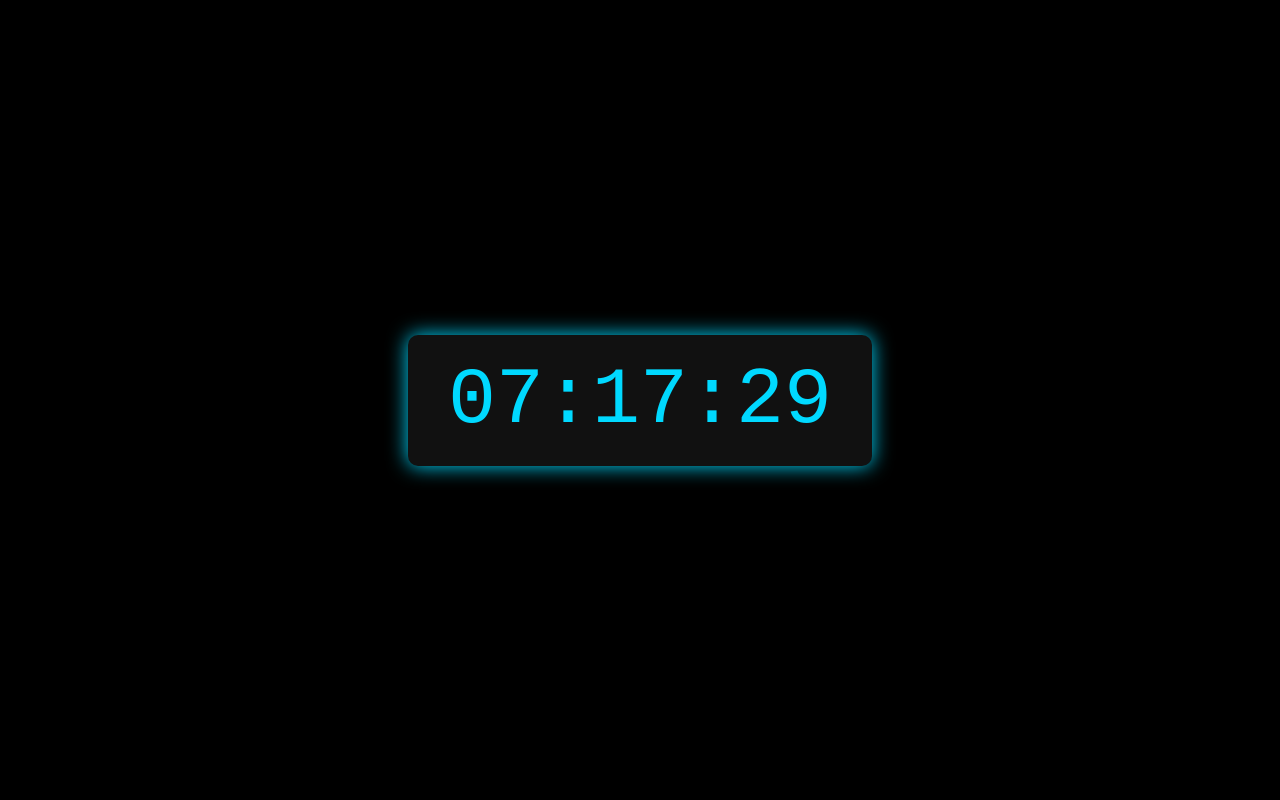
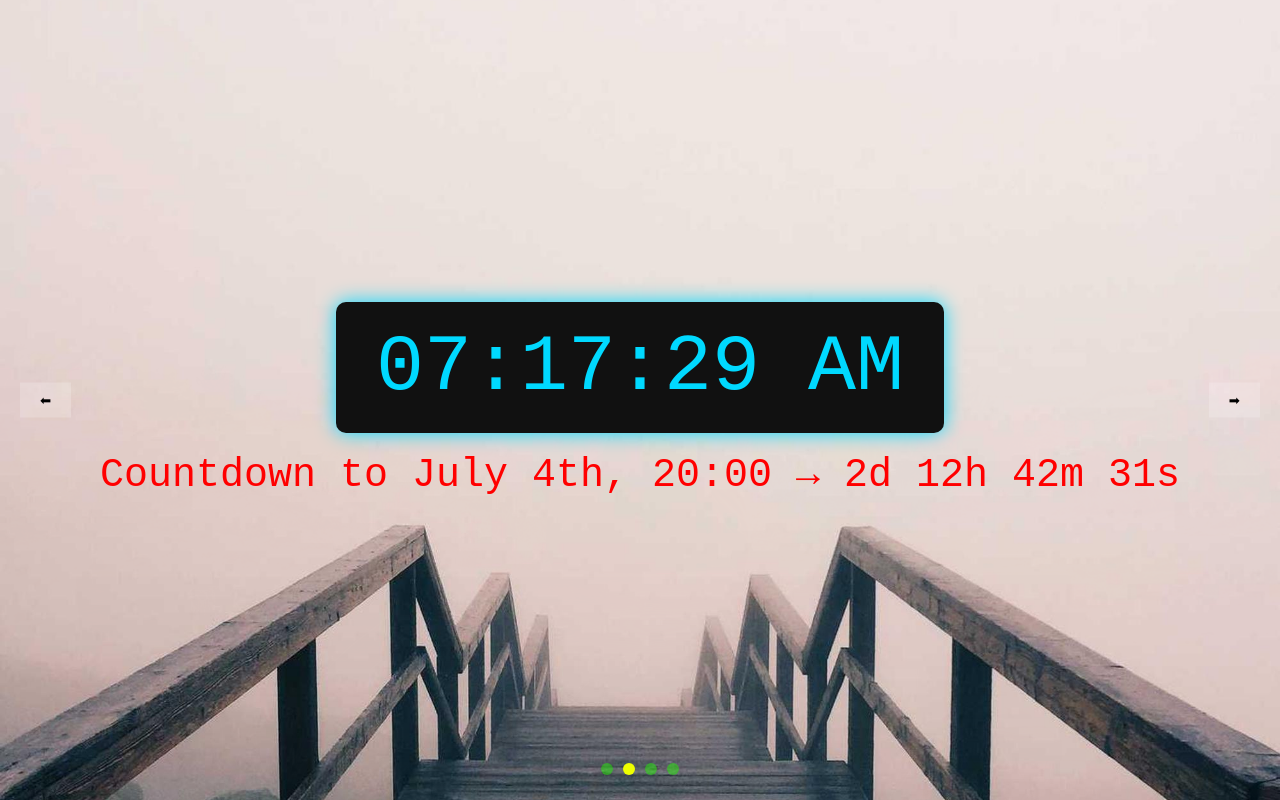
Before and after one commit to ssabanadze0/davaleba_20, a plain HTML site: page index.html in a window 1280 px wide. Drawn offline with Linux system fonts and the light colour scheme.

Commit message:
fineshed mostly

```diff
--- a/app.js
+++ b/app.js
@@ -5,16 +5,117 @@ function updateClock() {
   let minutes = now.getMinutes();
   let seconds = now.getSeconds();
 
-  // Pad single digits with leading zero
+  const ampm = hours >= 12 ? "PM" : "AM";
+
+  hours = hours % 12;
+  hours = hours === 0 ? 12 : hours;
+
   hours = hours < 10 ? "0" + hours : hours;
   minutes = minutes < 10 ? "0" + minutes : minutes;
   seconds = seconds < 10 ? "0" + seconds : seconds;
 
-  const timeString = `${hours}:${minutes}:${seconds}`;
+  const timeString = `${hours}:${minutes}:${seconds} ${ampm}`;
 
   document.getElementById("clock").textContent = timeString;
 }
 
-// Run immediately, then every second
 updateClock();
 setInterval(updateClock, 1000);
+
+/////
+function updateCountdown() {
+  const now = new Date();
+  //July 4, 2025 at 20:00
+  const target = new Date("2025-07-04T20:00:00");
+
+  const diff = target - now;
+
+  if (diff <= 0) {
+    document.getElementById("countdown").textContent = "Countdown finished!";
+    return;
+  }
+
+  const days = Math.floor(diff / (1000 * 60 * 60 * 24));
+  const hours = Math.floor((diff / (1000 * 60 * 60)) % 24);
+  const minutes = Math.floor((diff / (1000 * 60)) % 60);
+  const seconds = Math.floor((diff / 1000) % 60);
+
+  const countdownString = `${days}d ${hours}h ${minutes}m ${seconds}s`;
+
+  document.getElementById(
+    "countdown"
+  ).textContent = `Countdown to July 4th, 20:00 → ${countdownString}`;
+}
+
+updateCountdown();
+setInterval(updateCountdown, 1000);
+////
+
+const slides = document.querySelectorAll(".slide-item");
+const pgnWrapper = document.querySelector(".pgn-btns");
+let activeSlide = 0;
+
+slides.forEach(() => {
+  const btn = document.createElement("button");
+  pgnWrapper.appendChild(btn);
+});
+
+const btns = document.querySelectorAll(".pgn-btns button");
+
+function renderActiveSlide() {
+  slides.forEach((slide, index) => {
+    slide.classList.toggle("active", index === activeSlide);
+  });
+
+  btns.forEach((btn, index) => {
+    btn.classList.toggle("active", index === activeSlide);
+  });
+}
+
+function renderNextSlide() {
+  activeSlide = (activeSlide + 1) % slides.length;
+  renderActiveSlide();
+}
+
+function renderPrevSlide() {
+  activeSlide = (activeSlide - 1 + slides.length) % slides.length;
+  renderActiveSlide();
+}
+
+let interval = setInterval(renderNextSlide, 5000);
+
+function resetInterval() {
+  clearInterval(interval);
+  interval = setInterval(renderNextSlide, 5000);
+}
+
+// pg btn cl
+btns.forEach((btn, index) => {
+  btn.addEventListener("click", () => {
+    activeSlide = index;
+    renderActiveSlide();
+    resetInterval();
+  });
+});
+
+document.getElementById("left-arrow").addEventListener("click", () => {
+  renderPrevSlide();
+  resetInterval();
+});
+
+document.getElementById("right-arrow").addEventListener("click", () => {
+  renderNextSlide();
+  resetInterval();
+});
+
+// Pause
+const wrapper = document.querySelector(".slider-wrapper");
+wrapper.addEventListener("mouseenter", () => {
+  clearInterval(interval);
+});
+
+wrapper.addEventListener("mouseleave", () => {
+  resetInterval();
+});
+
+renderActiveSlide();
--- a/index.html
+++ b/index.html
@@ -8,6 +8,16 @@
   </head>
   <body>
     <div class="clock" id="clock"></div>
+    <div class="countdown" id="countdown"></div>
+    <div class="slider-wrapper">
+      <div class="slide-item"><img src="img/1.jpg" /></div>
+      <div class="slide-item"><img src="img/2.jpg" /></div>
+      <div class="slide-item"><img src="img/3.jpg" /></div>
+      <div class="slide-item"><img src="img/4.jpg" /></div>
+    </div>
+    <button id="left-arrow">⬅</button>
+    <button id="right-arrow">➡</button>
+    <div class="pgn-btns"></div>
 
     <script src="app.js"></script>
   </body>
--- a/style.css
+++ b/style.css
@@ -1,10 +1,18 @@
+* {
+  margin: 0;
+  padding: 0;
+  box-sizing: border-box;
+}
 body {
   display: flex;
+  flex-direction: column;
+  align-items: center;
   justify-content: center;
-  align-items: center;
   height: 100vh;
   background: #000;
   margin: 0;
+  position: relative;
+  overflow: hidden;
 }
 
 .clock {
@@ -16,3 +24,88 @@ body {
   border-radius: 10px;
   box-shadow: 0 0 20px rgb(0, 217, 255);
 }
+
+.countdown {
+  font-family: "Courier New", monospace;
+  font-size: 40px;
+  color: red;
+  margin-top: 20px;
+}
+/* slider */
+#left-arrow,
+#right-arrow {
+  position: absolute;
+  top: 50%;
+  transform: translateY(-50%);
+  background: rgba(255, 255, 255, 0.2);
+  border: none;
+  padding: 10px 20px;
+  cursor: pointer;
+  z-index: 10; /* 👈 arrows on top! */
+}
+
+#left-arrow {
+  left: 20px;
+}
+#right-arrow {
+  right: 20px;
+}
+
+.slider-wrapper {
+  position: absolute;
+  top: 0;
+  left: 0;
+  width: 100%;
+  height: 100vh;
+  overflow: hidden;
+  z-index: -1;
+}
+
+.slide-item {
+  position: absolute;
+  top: 0;
+  left: 0;
+  width: 100%;
+  height: 100%;
+  opacity: 0;
+  transition: opacity 2s ease-in-out;
+  z-index: 1;
+}
+
+.slide-item.active {
+  opacity: 1;
+}
+
+.slide-item img {
+  width: 100%;
+  height: 100%;
+  object-fit: cover;
+}
+
+.slide-item.active {
+  opacity: 1;
+}
+
+.pgn-btns {
+  position: absolute;
+  bottom: 20px;
+  left: 50%;
+  transform: translateX(-50%);
+  display: flex;
+  z-index: 10; /* 👈 dots on top! */
+}
+
+.pgn-btns button {
+  width: 12px;
+  height: 12px;
+  border-radius: 50%;
+  margin: 5px;
+  border: none;
+  background: #26ec08;
+  opacity: 0.5;
+}
+
+.pgn-btns button.active {
+  opacity: 1;
+  background: rgb(238, 255, 0);
+}
```
Also changed, not shown: data.js (deleted), img/1.jpg (added), img/2.jpg (added), img/3.jpg (added), img/4.jpg (added).
